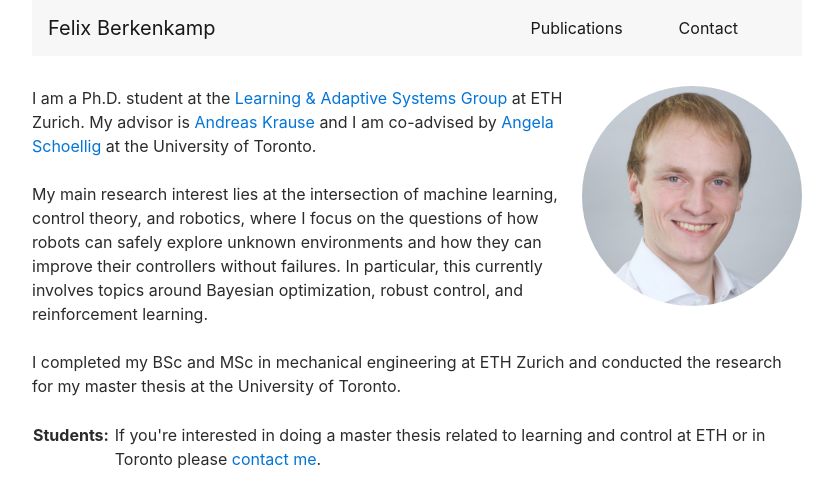
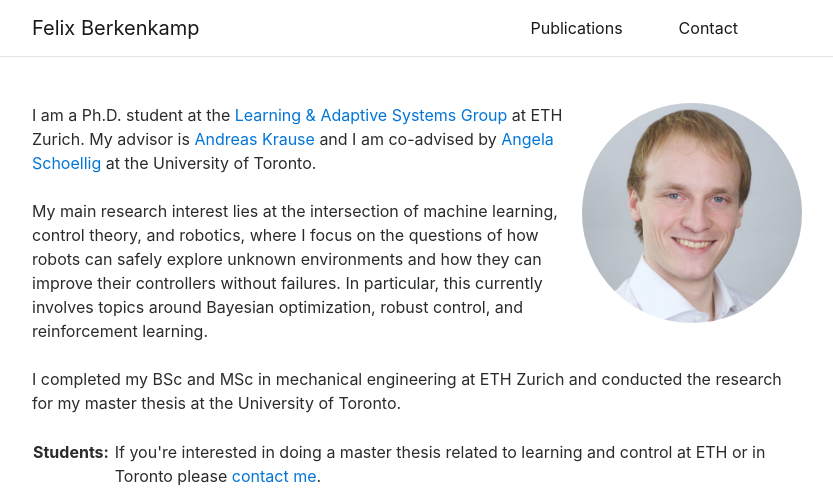
Before and after one commit to befelix/befelix.github.io, a Jekyll site: the page built from _pages/index.html, in a window 1280 px wide. Shown: the top 499 px of the page, without its empty margins (223-1056 px from the left). Built offline with Jekyll 4.4.1, drawn with Linux system fonts in a browser that asks for light colours; nearby versions of some CDN libraries; comment, search, counter and statistics services are not loaded; grey boxes are pictures that could not be loaded.

Commit message:
Change header

```diff
--- a/_includes/css/main.scss
+++ b/_includes/css/main.scss
@@ -45,6 +45,11 @@ div.container {
   width: 100%;
 }
 
+header nav{
+  max-width: $content-width;
+  width: 100%;
+}
+
 // Import partials from `sass_dir` (defaults to `_sass`)
 @import
         "base",
--- a/_includes/head.html
+++ b/_includes/head.html
@@ -14,13 +14,11 @@
       {% include css/main.scss %}
     {% endcapture %}
     {{ include_to_scssify | scssify }}
+
+    {% if page.css %}
+      {% for stylesheet in page.css %}
+          {% include css/{{ stylesheet }}.css %}
+      {% endfor %}
+    {% endif %}
   </style>
-
-  {% if page.css %}
-    {% for stylesheet in page.css %}
-      <style type="text/css">
-        {% include css/{{ stylesheet }}.css %}
-      </style>
-    {% endfor %}
-  {% endif %}
 </head>
--- a/_includes/header.html
+++ b/_includes/header.html
@@ -1,6 +1,6 @@
 <header>
-
-  <nav class="navbar navbar-toggleable navbar-light bg-faded">
+  <div class="container">
+    <nav class="navbar navbar-toggleable navbar-light pl-0">
       <button class="navbar-toggler navbar-toggler-right" type="button" data-toggle="collapse" data-target="#navbarSupportedContent"
               aria-controls="navbarSupportedContent" aria-expanded="false" aria-label="Toggle navigation">
         <span class="navbar-toggler-icon"></span>
@@ -19,6 +19,8 @@
           </ul>
       </div>
     </nav>
+  </div>
+  <hr class="mt-0 pt-0">
 
 
 </header>
--- a/_includes/js/publications.js
+++ b/_includes/js/publications.js
@@ -25,9 +25,7 @@ $(document).ready(function(){
       }, 1);
     }
   });
-});
 
-$(document).ready(function(){
   $('a.duplicate').click(function () {
     var parent = $(this).attr('dublicate-target')
     $(parent).trigger('click')
--- a/_layouts/default.html
+++ b/_layouts/default.html
@@ -5,11 +5,9 @@
 
   <body>
 
+    {% include header.html %}
     <div class="container">
-      {% include header.html %}
-
       {{ content }}
-
       <!-- {% include footer.html %} -->
     </div>
 
--- a/_pages/2-publications.html
+++ b/_pages/2-publications.html
@@ -21,6 +21,8 @@ css:
 
 You can find already published work on my <a href="https://scholar.google.ch/citations?user=N_tCEl8AAAAJ" target="_blank">Google scholar</a> page.<br> Research videos are available on <a href="https://www.youtube.com/channel/UCF-80w8uMBUbLk9celeZy-Q" target="_blank">YouTube</a>.
 
+<br><br>
+
 <div class="publications">
 <h3>2017</h3>
 {% bibliography --query @*[year=2017] %}
```
Lines whose indentation alone changed are shown as unchanged.
